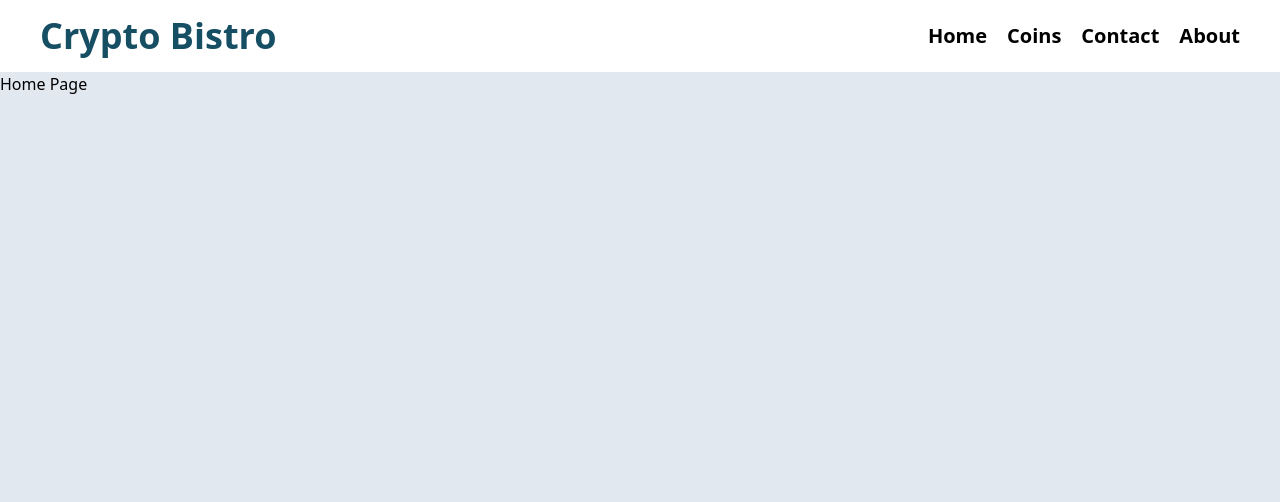
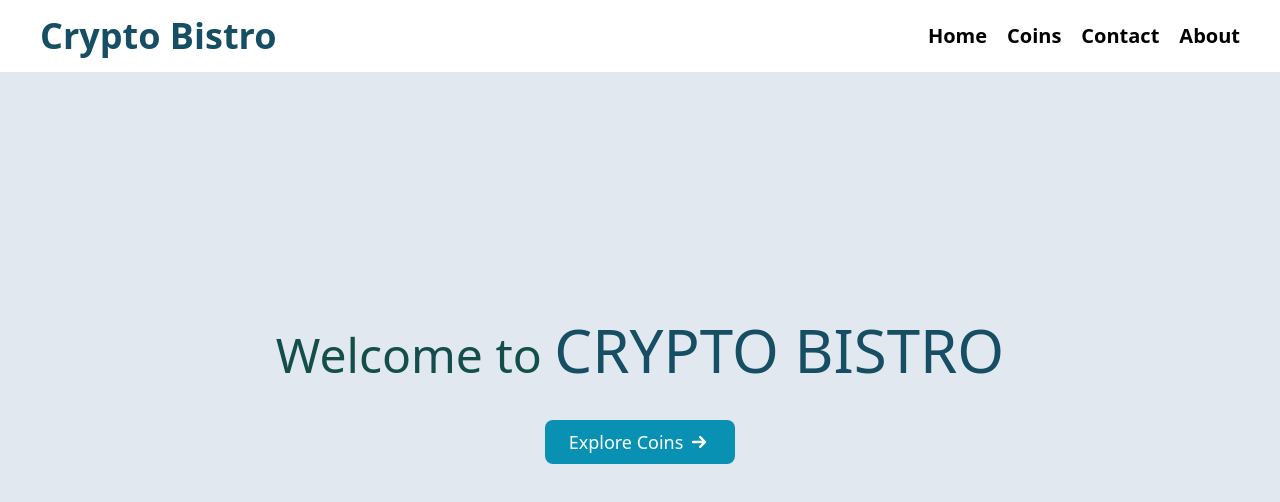
Before and after one commit to engrkashem/crypto-currency-introduction, a React (Create React App) app: page / in a window 1280 px wide. Shown: the top 502 px of the page. Built offline with nearby package versions, Linux system fonts and the light colour scheme.

Commit message:
home page done with hero Icon in the button that navigate to coins page

```diff
--- a/package.json
+++ b/package.json
@@ -3,6 +3,7 @@
   "version": "0.1.0",
   "private": true,
   "dependencies": {
+    "@heroicons/react": "^1.0.6",
     "@testing-library/jest-dom": "^5.16.3",
     "@testing-library/react": "^12.1.4",
     "@testing-library/user-event": "^13.5.0",
--- a/src/components/Home/Home.js
+++ b/src/components/Home/Home.js
@@ -1,9 +1,19 @@
 import React from 'react';
+import { useNavigate } from 'react-router-dom';
+import { ArrowSmRightIcon } from '@heroicons/react/solid'
 
 const Home = () => {
+
+    const navigate = useNavigate()
+
     return (
-        <div>
-            <h2>Home Page</h2>
+        <div className='h-[80vh] flex flex-col items-center justify-center'>
+            <h1 className='text-teal-900 text-5xl'>Welcome to <span className='text-6xl text-cyan-900'>CRYPTO BISTRO</span></h1>
+            <div className=''>
+                <button onClick={() => navigate('/coins')} className='mt-10 text-lg font-medium text-white bg-cyan-600 px-6 py-2 rounded-lg flex items-center'>Explore Coins
+                    <ArrowSmRightIcon className='w-6 h-6 ml-1' />
+                </button>
+            </div>
         </div>
     );
 };
```
Also changed, not shown: 1 other file (tests, documents, lock files or other folders).
